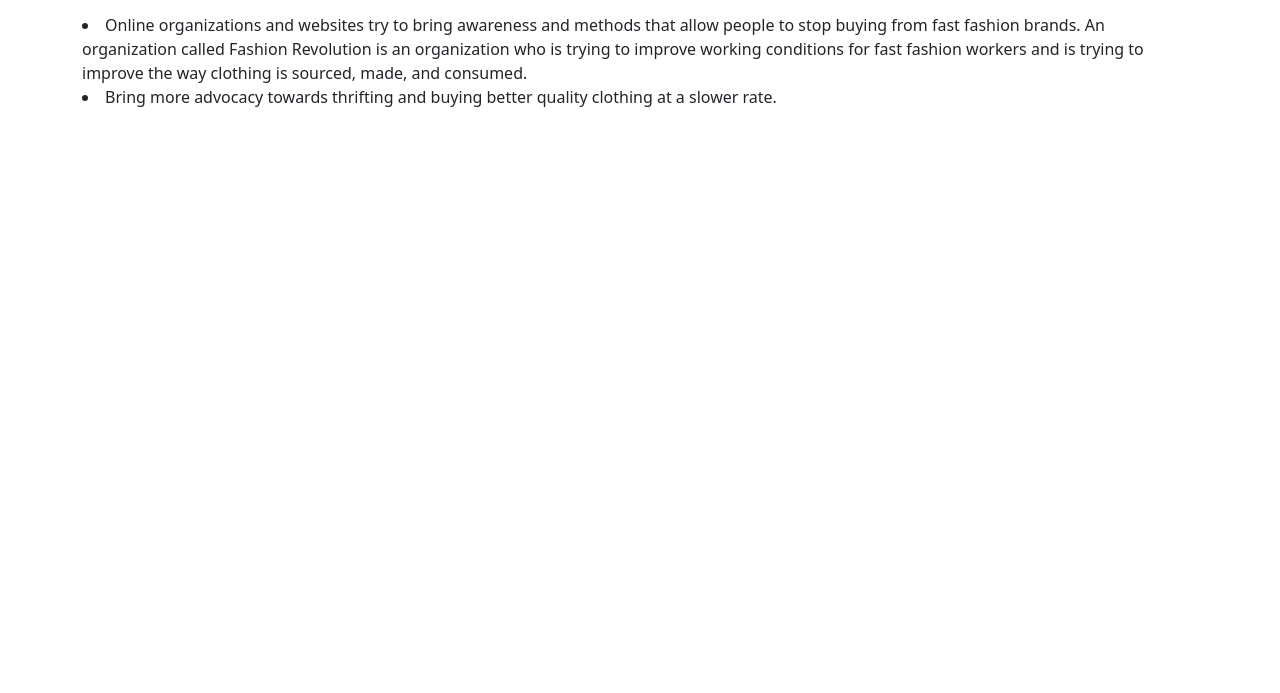
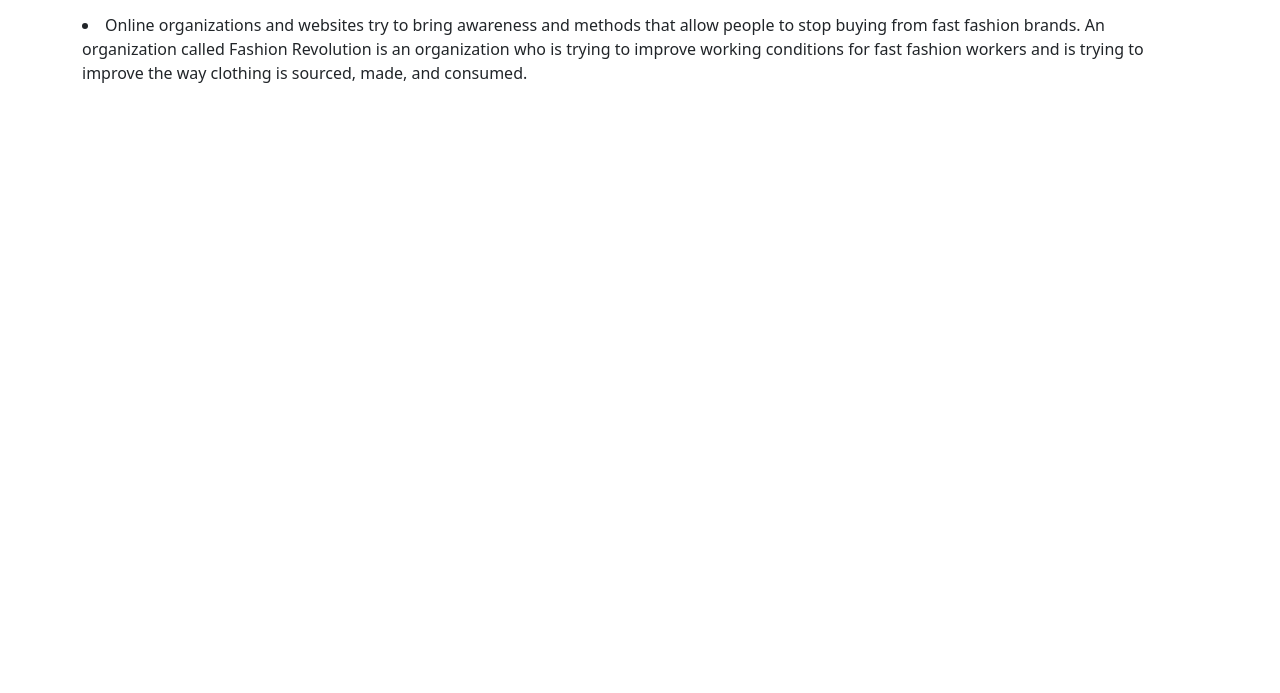
Before and after one commit to someonetookLeah/LeahVann, a plain HTML site: page caseStudyLeah.html in a window 1280 px wide. Shown: the part 107-800 px from the top of the page. Drawn offline with nearby package versions, Linux system fonts and the light colour scheme.

Commit message:
jhvjhbjh

```diff
--- a/caseStudyLeah.html
+++ b/caseStudyLeah.html
@@ -24,9 +24,7 @@
     <div class="row">
         <ol>
             <li>The solution to stop bad ethics in fast fashion is to stop buying clothes from fast fashion manufacturers and to buy less clothes but better quality clothing or to thrift or do clothing swaps.</ol>
-            <li>Online organizations and websites try to bring awareness and methods that allow people to stop buying from fast fashion brands. An organization called Fashion Revolution is an organization who is trying to improve working conditions for fast fashion workers and is trying to improve the way clothing is sourced, made, and consumed. </li>
-            <li>Bring more advocacy towards thrifting and buying better quality clothing at a slower rate.</li>
-
+            <li>Online organizations and websites try to bring awareness and methods that allow people to stop buying from fast fashion brands. An organization called Fashion Revolution is an organization who is trying to improve working conditions for fast fashion workers and is trying to improve the way clothing is sourced, made, and consumed.</li>
 
 
         </ol>
```
